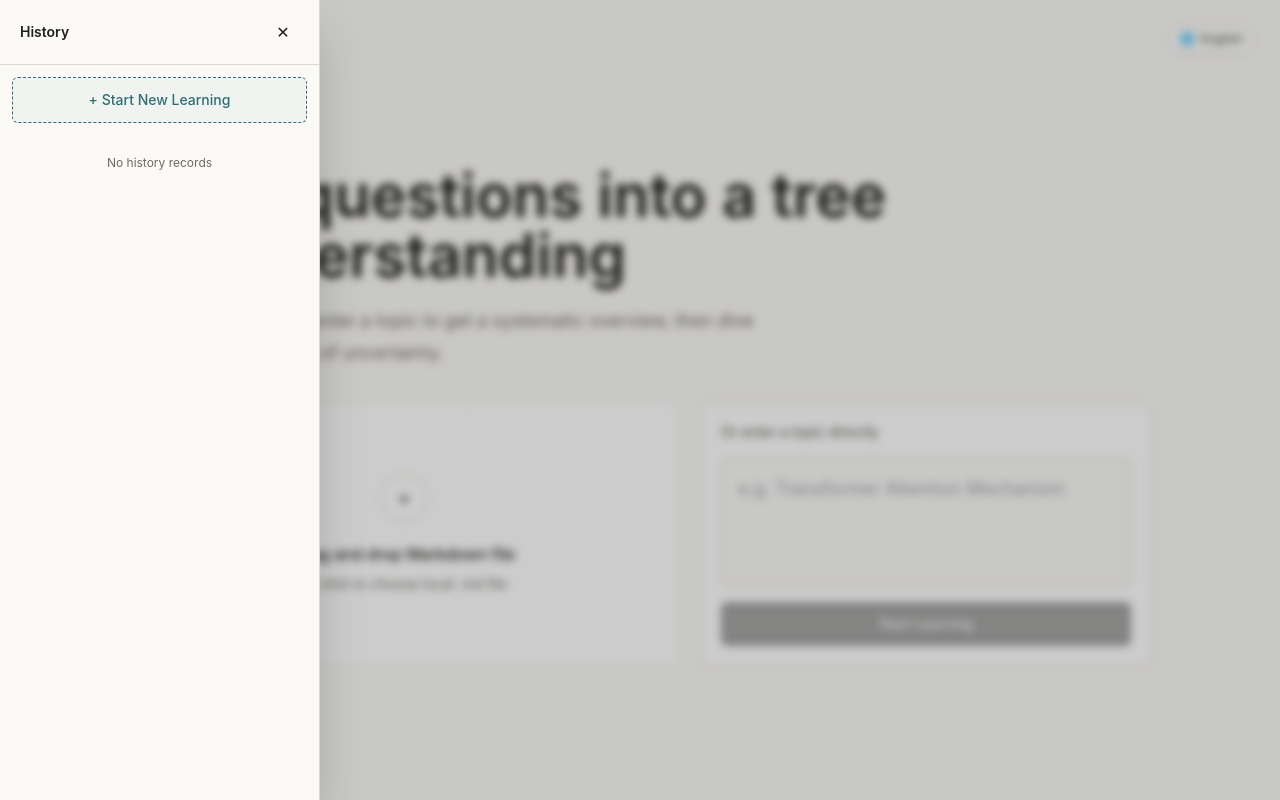
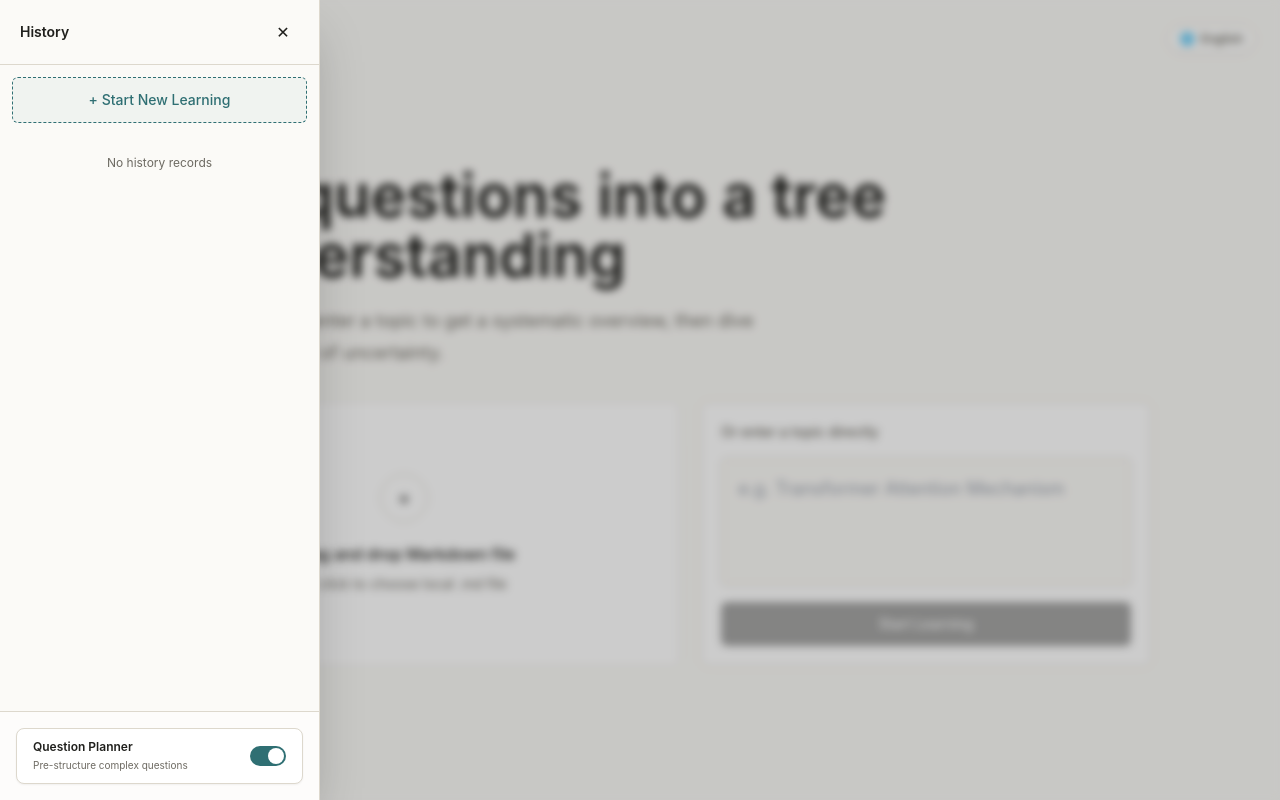
Before and after one commit to yunyan-he/LatentLearn, a Next.js app: page / in a window 1280 px wide. Both pictures are taken after a click on the button "历史记录". Built offline with nearby package versions, Linux system fonts and the light colour scheme.

Commit message:
refactor: move auto-decompose toggle from composer to history sidebar

```diff
--- a/app/page.tsx
+++ b/app/page.tsx
@@ -174,6 +174,8 @@ function Workspace() {
           onSelect={loadSession}
           onNew={clearSession}
           currentSessionId={sessionId}
+          autoDecompose={autoDecompose}
+          onAutoDecomposeChange={setAutoDecompose}
         />
         {/* We add a small history button to Intake if it has no top bar, or just let them open it via TopBar when they have a document. Wait, Intake doesn't have TopBar. Let's add a floating history button to Intake */}
         <button
@@ -202,6 +204,8 @@ function Workspace() {
         onSelect={loadSession}
         onNew={clearSession}
         currentSessionId={sessionId}
+        autoDecompose={autoDecompose}
+        onAutoDecomposeChange={setAutoDecompose}
       />
       <main className={`grid min-h-0 flex-1 grid-cols-1 overflow-hidden transition-all duration-300 ${
         treeOpen
@@ -254,8 +258,6 @@ function Workspace() {
       <Composer
         draft={draft}
         disabled={answerState.status === "streaming"}
-        autoDecompose={autoDecompose}
-        onAutoDecomposeChange={setAutoDecompose}
         onDraftChange={setDraft}
         onSubmit={async (query) => {
           const refs = quoteRefs;
--- a/components/composer.tsx
+++ b/components/composer.tsx
@@ -7,13 +7,11 @@ import type { DecomposedQuestion, QuestionPlan } from "@/lib/types";
 interface ComposerProps {
   draft: string;
   disabled: boolean;
-  autoDecompose: boolean;
-  onAutoDecomposeChange(value: boolean): void;
   onDraftChange(value: string): void;
   onSubmit(query: string): Promise<void>;
 }
 
-export function Composer({ draft, disabled, autoDecompose, onAutoDecomposeChange, onDraftChange, onSubmit }: ComposerProps) {
+export function Composer({ draft, disabled, onDraftChange, onSubmit }: ComposerProps) {
   const { pendingPlan, setPendingPlan, confirmDecomposition, jumpToParent, answerState, stopStreaming, getNode, language } = useLearning();
   const [localPending, setLocalPending] = useState<QuestionPlan | null>(null);
   const plan = pendingPlan ?? localPending;
@@ -149,29 +147,7 @@ export function Composer({ draft, disabled, autoDecompose, onAutoDecomposeChange
           </div>
         ) : null}
 
-        <div className="mb-2 flex items-center gap-1.5 px-1">
-          <label className="flex cursor-pointer items-center gap-2 text-xs text-muted hover:text-ink transition-colors">
-            <input
-              type="checkbox"
-              checked={autoDecompose}
-              onChange={(e) => onAutoDecomposeChange(e.target.checked)}
-              className="rounded border-line text-focus focus:ring-focus"
-            />
-            {language === "en" ? "Enable smart decomposition (Question Planner)" : "开启智能拆解 (Question Planner)"}
-          </label>
-          <div className="group relative flex items-center justify-center">
-            <svg width="14" height="14" viewBox="0 0 24 24" fill="none" stroke="currentColor" strokeWidth="2" strokeLinecap="round" strokeLinejoin="round" className="text-muted/60 cursor-help hover:text-muted"><circle cx="12" cy="12" r="10"></circle><path d="M12 16v-4"></path><path d="M12 8h.01"></path></svg>
-            <div className="pointer-events-none absolute bottom-full left-1/2 mb-2 w-64 -translate-x-1/2 opacity-0 transition-opacity group-hover:opacity-100 z-50">
-              <div className="rounded-md border border-line bg-ink p-2.5 text-xs text-white shadow-lg leading-relaxed">
-                {language === "en"
-                  ? "When enabled, if you send a long or complex query, the AI will automatically structure your logic and break it down into multiple sub-questions to guide you step-by-step. Disabled by default, which is suitable for simple direct Q&As."
-                  : "开启后，当你发送长段疑问时，AI 会自动帮你梳理逻辑，并拆解成多个子问题依次解答。默认关闭，适合简单的直接问答。"
-                }
-                <svg className="absolute -bottom-1 left-1/2 h-2 w-4 -translate-x-1/2 text-ink" fill="currentColor" viewBox="0 0 24 12"><path d="M12 12L0 0h24z"></path></svg>
-              </div>
-            </div>
-          </div>
-        </div>
+
 
         <div className="grid grid-cols-[auto_1fr_auto] items-end gap-2">
           <button
--- a/components/history-sidebar.tsx
+++ b/components/history-sidebar.tsx
@@ -10,9 +10,19 @@ interface HistorySidebarProps {
   onSelect(id: string): void;
   onNew(): void;
   currentSessionId: string | null;
+  autoDecompose: boolean;
+  onAutoDecomposeChange(value: boolean): void;
 }
 
-export function HistorySidebar({ open, onClose, onSelect, onNew, currentSessionId }: HistorySidebarProps) {
+export function HistorySidebar({
+  open,
+  onClose,
+  onSelect,
+  onNew,
+  currentSessionId,
+  autoDecompose,
+  onAutoDecomposeChange
+}: HistorySidebarProps) {
   const { language } = useLearning();
   const [sessions, setSessions] = useState<SessionMetadata[]>([]);
   const [loading, setLoading] = useState(true);
@@ -111,6 +121,31 @@ export function HistorySidebar({ open, onClose, onSelect, onNew, currentSessionI
             </div>
           )}
         </div>
+
+        {/* Bottom Settings Toggle Block */}
+        <div className="border-t border-line bg-white/50 p-4 shrink-0">
+          <div className="flex items-center justify-between gap-3 rounded-lg border border-line bg-white px-4 py-3 shadow-sm hover:border-focus transition-all">
+            <div className="min-w-0 flex-1">
+              <span className="text-xs font-semibold text-ink leading-none block">
+                {language === "en" ? "Question Planner" : "智能问题拆解"}
+              </span>
+              <span className="text-[10px] text-muted leading-tight mt-1.5 block">
+                {language === "en"
+                  ? "Pre-structure complex questions"
+                  : "自动规划并拆解复杂追问"}
+              </span>
+            </div>
+            <label className="relative inline-flex items-center cursor-pointer select-none">
+              <input
+                type="checkbox"
+                checked={autoDecompose}
+                onChange={(e) => onAutoDecomposeChange(e.target.checked)}
+                className="sr-only peer"
+              />
+              <div className="w-9 h-5 bg-line rounded-full peer peer-checked:bg-focus after:content-[''] after:absolute after:top-[2px] after:left-[2px] after:bg-white after:rounded-full after:h-4 after:w-4 after:transition-all peer-checked:after:translate-x-4"></div>
+            </label>
+          </div>
+        </div>
       </aside>
     </>
   );
```
